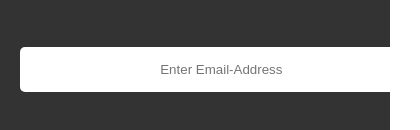
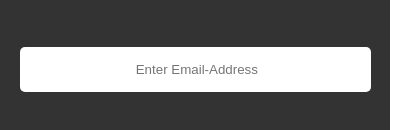
Before and after one commit to LefaJele-Masemola/CODSOFT-Portfolio, a plain HTML site: page index.html in a window 390 px wide. Shown: the part 4330-4460 px from the top of the page, 420 px wide, since content can reach past the window. Drawn offline with nearby package versions, Linux system fonts and the light colour scheme.

Commit message:
media change

```diff
--- a/styling.css
+++ b/styling.css
@@ -362,6 +362,9 @@ header {
     .buttons {
         margin: auto;
     }
+    form input {
+        width: calc(100% - 20px); /* Adjust the width to leave some space on smaller screens */
+    }
 }
 
 /*services*/
@@ -570,7 +573,8 @@ footer {
 }
 
 form input {
-    width: 400px;
+    width: 100%;
+    max-width: 400px;
     height: 45px;
     border-radius: 5px;
     text-align: center;
```
